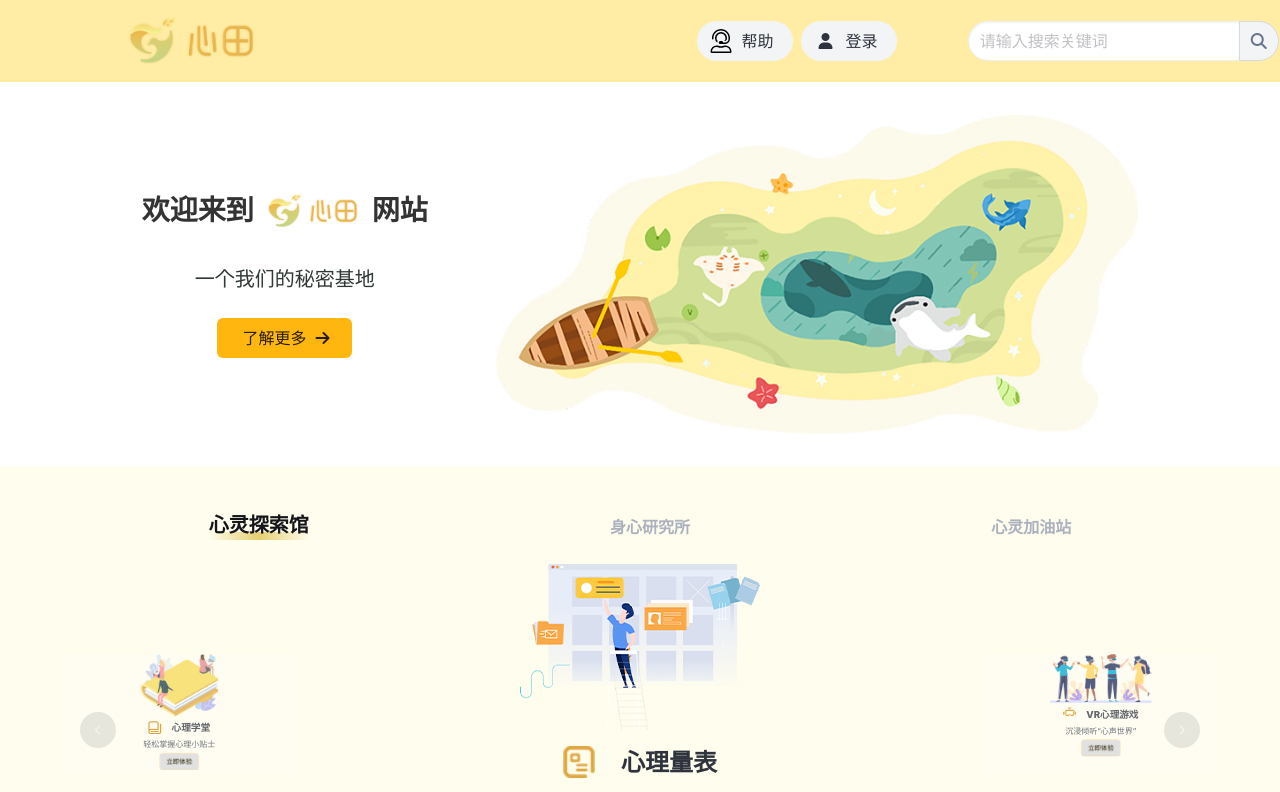
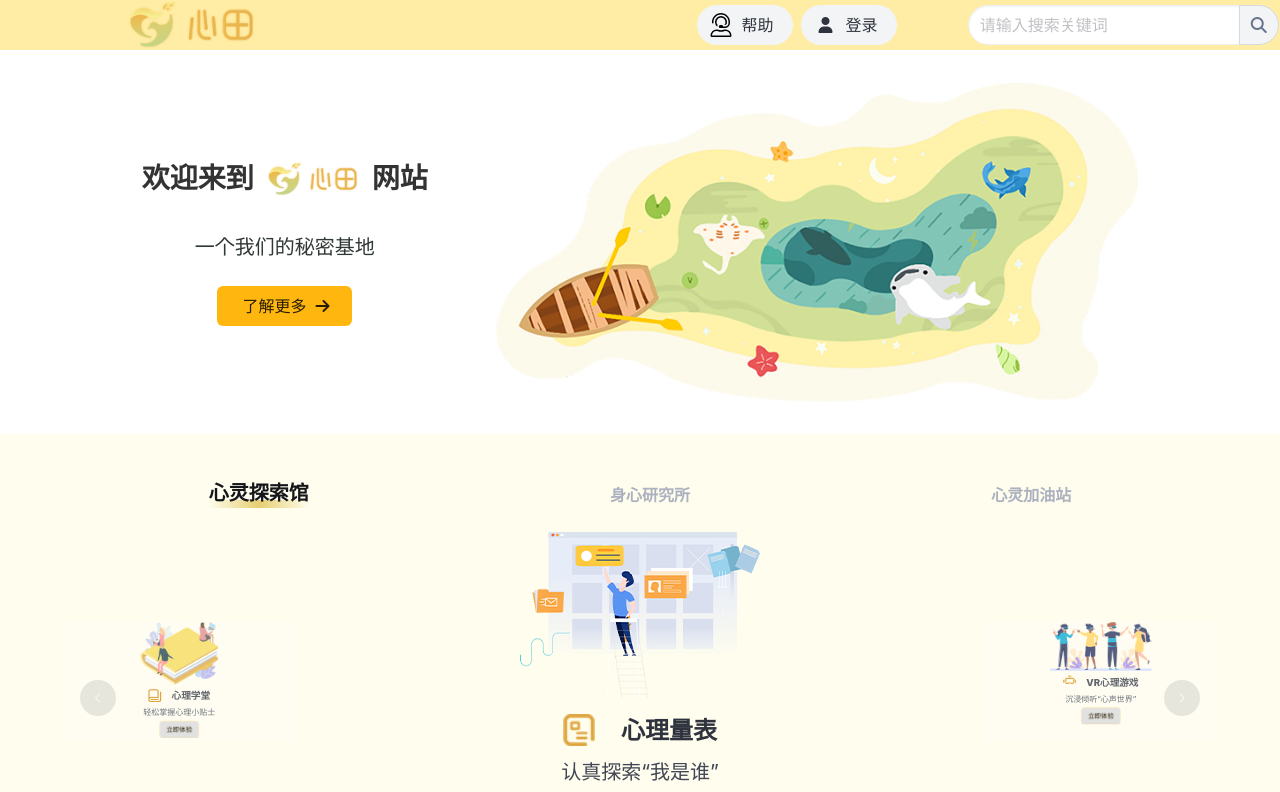
Before and after one commit to Schweik7/xintian, a Vue app: page / in a window 1280 px wide. Shown: the top 792 px of the page. Built offline with nearby package versions, Linux system fonts and the light colour scheme.

Commit message:
减少headeer高度

```diff
--- a/src/components/HeaderComponent.vue
+++ b/src/components/HeaderComponent.vue
@@ -63,7 +63,7 @@ export default {
 }
 
 .header-section {
-  padding: 1rem 5vw;
+  padding: 0rem 5vw;
 }
 
 .logo {
```
